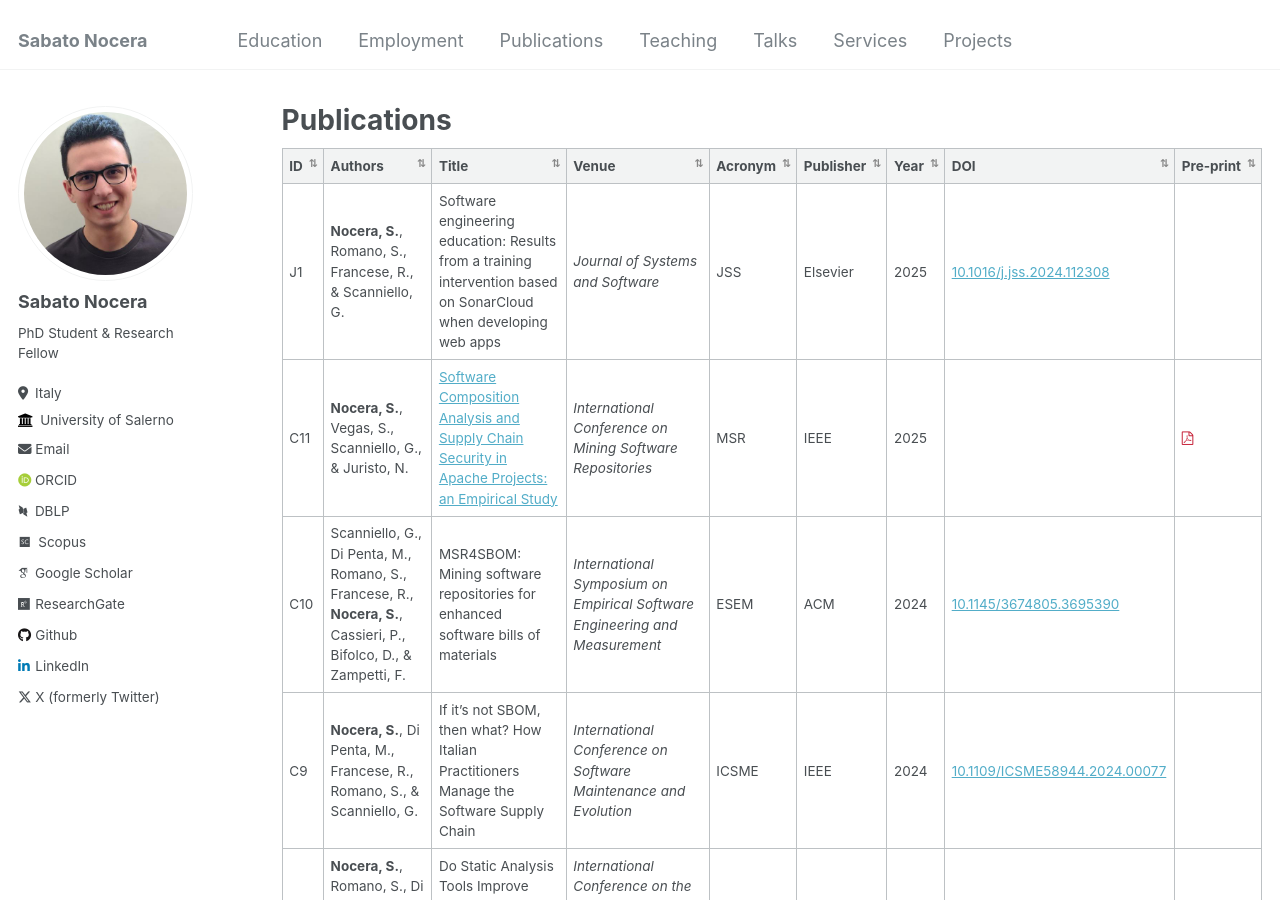
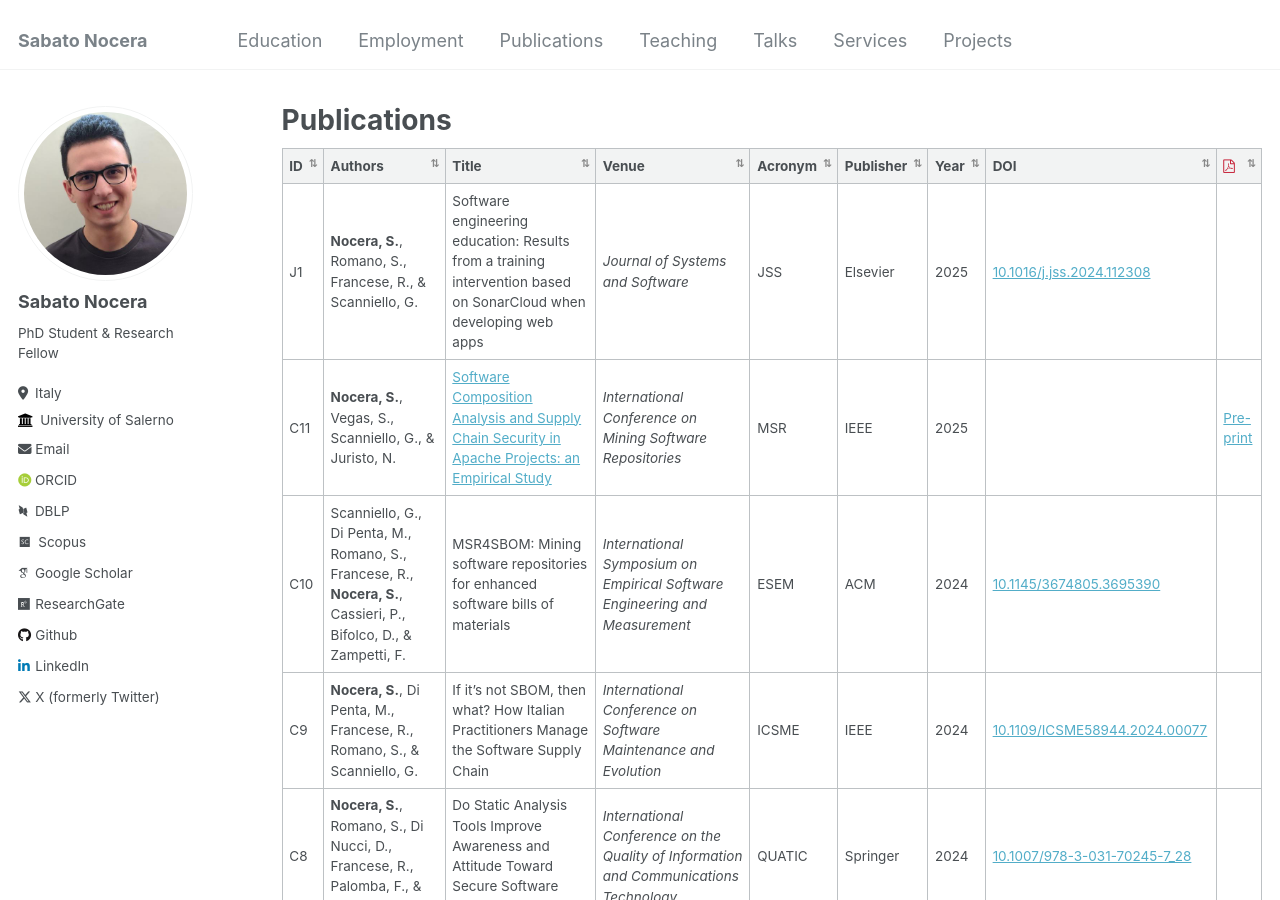
Before and after one commit to sabato-nocera/sabato-nocera.github.io, a Jekyll site: the page built from _pages/publications.md, in a window 1280 px wide and 900 px high. Built offline with Jekyll 4.4.1, drawn with Linux system fonts in a browser that asks for light colours; some web fonts are replaced; comment, search, counter and statistics services are not loaded.

Commit message:
Update publications.md

```diff
--- a/_pages/publications.md
+++ b/_pages/publications.md
@@ -8,10 +8,10 @@ author_profile: true
 <link rel="stylesheet" href="https://cdnjs.cloudflare.com/ajax/libs/font-awesome/4.7.0/css/font-awesome.min.css">
 
 
-| ID   | Authors                                                                                                            | Title                                                                                                                                                                                                       | Venue                                                                                                            | Acronym   | Publisher | Year | DOI                                                                                                   | Pre‑print |
+| ID   | Authors                                                                                                            | Title                                                                                                                                                                                                       | Venue                                                                                                            | Acronym   | Publisher | Year | DOI                                                                                                   | <i class="fa fa-file-pdf-o" style="color: #c51d34;"></i> |
 |------|---------------------------------------------------------------------------------------------------------------------|-------------------------------------------------------------------------------------------------------------------------------------------------------------------------------------------------------------|------------------------------------------------------------------------------------------------------------------|-----------|-----------|------|-------------------------------------------------------------------------------------------------------|-----------|
 | J1   | **Nocera, S.**, Romano, S., Francese, R., & Scanniello, G.                                                           | Software engineering education: Results from a training intervention based on SonarCloud when developing web apps                                                                                           | *Journal of Systems and Software*                                                                              | JSS       | Elsevier  | 2025 | [10.1016/j.jss.2024.112308](https://doi.org/10.1016/j.jss.2024.112308)                                   |           |
-| C11  | **Nocera, S.**, Vegas, S., Scanniello, G., & Juristo, N.                                                             | [Software Composition Analysis and Supply Chain Security in Apache Projects: an Empirical Study](https://sabato-nocera.github.io/publications/c11)                                                                                                              | *International Conference on Mining Software Repositories*                                                     | MSR       | IEEE      | 2025 |                                                                                                       | [<i class="fa fa-file-pdf-o" style="color: #c51d34;"></i>](https://sabato-nocera.github.io/files/msr2025.pdf) |
+| C11  | **Nocera, S.**, Vegas, S., Scanniello, G., & Juristo, N.                                                             | [Software Composition Analysis and Supply Chain Security in Apache Projects: an Empirical Study](https://sabato-nocera.github.io/publications/c11)                                                                                                              | *International Conference on Mining Software Repositories*                                                     | MSR       | IEEE      | 2025 |                                                                                                       | [Pre-print](https://sabato-nocera.github.io/files/msr2025.pdf) |
 | C10  | Scanniello, G., Di Penta, M., Romano, S., Francese, R., **Nocera, S.**, Cassieri, P., Bifolco, D., & Zampetti, F.    | MSR4SBOM: Mining software repositories for enhanced software bills of materials                                                                                                                             | *International Symposium on Empirical Software Engineering and Measurement*                                    | ESEM      | ACM       | 2024 | [10.1145/3674805.3695390](https://doi.org/10.1145/3674805.3695390)                                       |           |
 | C9   | **Nocera, S.**, Di Penta, M., Francese, R., Romano, S., & Scanniello, G.                                             | If it’s not SBOM, then what? How Italian Practitioners Manage the Software Supply Chain                                                                                                                     | *International Conference on Software Maintenance and Evolution*                                               | ICSME     | IEEE      | 2024 | [10.1109/ICSME58944.2024.00077](https://doi.org/10.1109/ICSME58944.2024.00077)                         |           |
 | C8   | **Nocera, S.**, Romano, S., Di Nucci, D., Francese, R., Palomba, F., & Scanniello, G.                                | Do Static Analysis Tools Improve Awareness and Attitude Toward Secure Software Development?                                                                                                                 | *International Conference on the Quality of Information and Communications Technology*                         | QUATIC    | Springer  | 2024 | [10.1007/978-3-031-70245-7_28](https://doi.org/10.1007/978-3-031-70245-7_28)                           |           |
@@ -21,7 +21,7 @@ author_profile: true
 | C4   | **Nocera, S.**, Romano, S., Francese, R., & Scanniello, G.                                                           | A large‑scale fine‑grained empirical study on security concerns in open‑source software                                                                                                                     | *Euromicro Conference on Software Engineering and Advanced Applications*                                       | SEAA      | IEEE      | 2023 | [10.1109/SEAA60479.2023.00069](https://doi.org/10.1109/SEAA60479.2023.00069)                           |           |
 | C3   | **Nocera, S.**, Romano, S., Francese, R., Burlon, R., & Scanniello, G.                                               | Managing Vulnerabilities in Software Projects: the Case of NTT Data                                                                                                                                          | *Euromicro Conference on Software Engineering and Advanced Applications*                                       | SEAA      | IEEE      | 2023 | [10.1109/SEAA60479.2023.00046](https://doi.org/10.1109/SEAA60479.2023.00046)                           |           |
 | C2   | **Nocera, S.**, Francese, R., & Scanniello, G.                                                                       | Training Bachelor Students to Design Better Quality Web Apps: Preliminary Results from a Prospective Empirical Investigation                                                                                  | *International Conference on Evaluation and Assessment in Software Engineering*                                 | EASE      | ACM       | 2023 | [10.1145/3593434.3593957](https://doi.org/10.1145/3593434.3593957)                                     |           |
-| C1   | **Nocera, S.**, Romano, S., Francese, R., & Scanniello, G.                                                           | Training for security: planning the use of a SAT in the development pipeline of web Apps                                                                                                                     | *International Conference on Software Engineering: Software Engineering Education and Training*                | ICSE‑SEET | IEEE      | 2023 | [10.1109/ICSE-SEET58685.2023.00010](https://doi.org/10.1109/ICSE-SEET58685.2023.00010)                 | [<i class="fa fa-file-pdf-o" style="color: #c51d34;"></i>](https://sabato-nocera.github.io/files/icseseet2023.pdf)       |
+| C1   | **Nocera, S.**, Romano, S., Francese, R., & Scanniello, G.                                                           | Training for security: planning the use of a SAT in the development pipeline of web Apps                                                                                                                     | *International Conference on Software Engineering: Software Engineering Education and Training*                | ICSE‑SEET | IEEE      | 2023 | [10.1109/ICSE-SEET58685.2023.00010](https://doi.org/10.1109/ICSE-SEET58685.2023.00010)                 | [Pre-print](https://sabato-nocera.github.io/files/icseseet2023.pdf)       |
 
 
 
```
